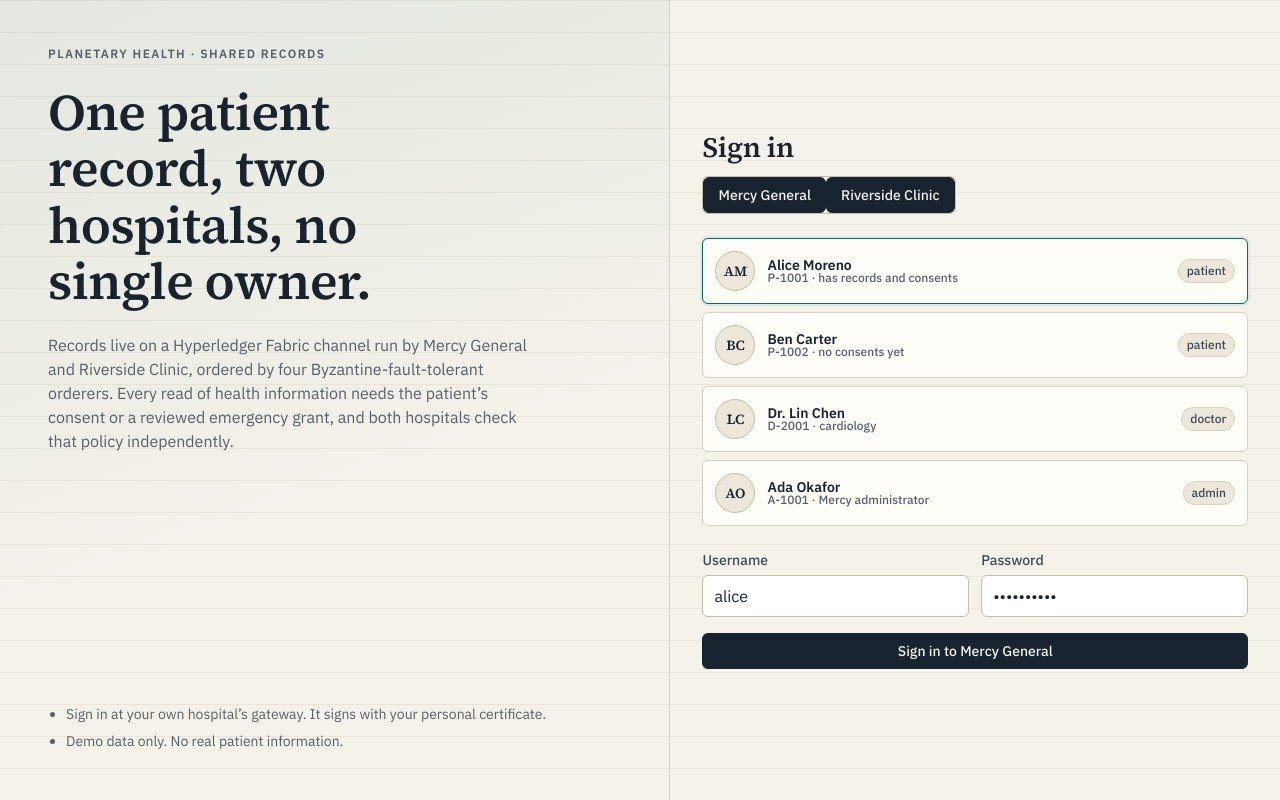
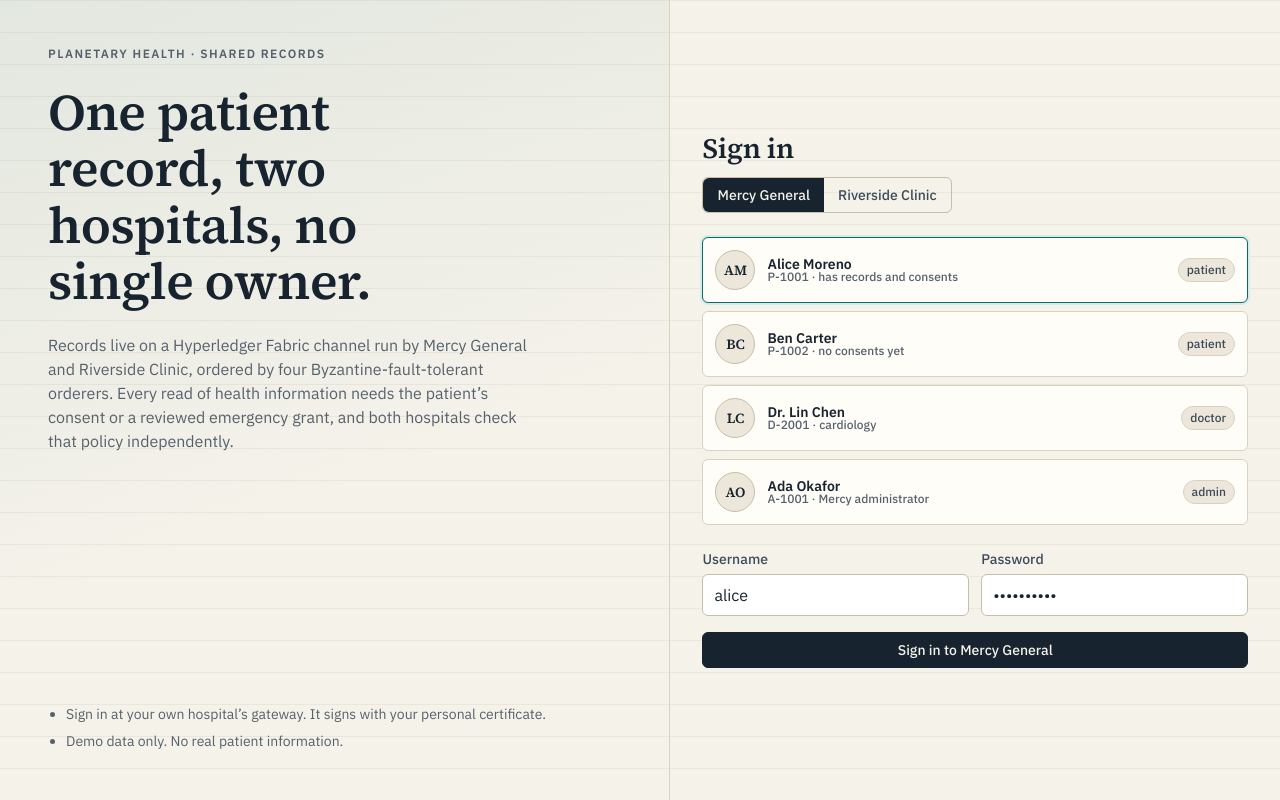
Before and after one commit to krishmdev/planetary-health, a React (Vite) app in the folder ui/: page / in a window 1280 px wide. Built offline with nearby package versions, Linux system fonts and the light colour scheme.

Commit message:
ui: hospital picker as a radio group; orderer1-4 labels and last-seen for down peers

```diff
--- a/ui/scripts/screenshots.mjs
+++ b/ui/scripts/screenshots.mjs
@@ -10,7 +10,7 @@
 
 async function signIn(page, org, user) {
   await page.goto(base);
-  if (org === 'org2') await page.getByRole('tab', { name: 'Riverside Clinic' }).click();
+  if (org === 'org2') await page.getByRole('radio', { name: 'Riverside Clinic' }).check({ force: true });
   await page.getByRole('button', { name: new RegExp(user.label) }).click();
   await page.getByRole('button', { name: /^Sign in to/ }).click();
   await page.waitForSelector('.page-head', { timeout: 120_000 });
--- a/ui/src/components/NetworkPanel.tsx
+++ b/ui/src/components/NetworkPanel.tsx
@@ -1,4 +1,5 @@
 import { useQuery } from '@tanstack/react-query';
+import { useRef } from 'react';
 import type { NetworkStatus } from '../api';
 import { useSession } from '../session';
 import { ErrorState, Loading } from './states';
@@ -8,6 +9,8 @@
 export function NetworkPanel() {
   const { api } = useSession();
   const q = useQuery({ queryKey: ['network'], queryFn: () => api<NetworkStatus>('GET', '/network/status'), refetchInterval: 4000 });
+  const lastSeen = useRef<Record<string, number>>({});
+  for (const p of q.data?.peers ?? []) if (p.up) lastSeen.current[p.name] = Date.parse(q.data!.checkedAt);
   if (q.isPending) return <Loading rows={2} label="Checking the network" />;
   if (q.error) return <ErrorState error={q.error} onRetry={() => q.refetch()} />;
   const s = q.data;
@@ -21,7 +24,7 @@
             <div key={o.name} role="listitem" className={`node ${o.up ? 'up' : 'down'} ${leader ? 'leader' : ''}`} aria-label={`${o.name} ${o.up ? 'up' : 'down'}${leader ? ', leader' : ''}`}>
               {leader && <span className="crown">leader</span>}
               <span className="light" aria-hidden />
-              <strong className="small">orderer{id === 1 ? '' : id}</strong>
+              <strong className="small">orderer{id}</strong>
               <span className="xs muted">{o.up ? `${o.ms} ms` : o.status}</span>
             </div>
           );
@@ -48,14 +51,14 @@
           {s.quorum.live} of {s.quorum.total} orderers up; {s.quorum.needed} are needed to commit. {s.quorum.live - s.quorum.needed === 1 ? 'One more can fail.' : s.quorum.live === s.quorum.needed ? 'No further failures tolerated.' : ''}
         </p>
       ) : (
-        <p className="banner red">
+        <p className="banner red" role="alert">
           Only {s.quorum.live} orderers up; {s.quorum.needed} are needed. Writes return 503 until one comes back.
         </p>
       )}
       <div className="row">
         {s.peers.map((p) => (
           <span key={p.name} className={`tag ${p.up ? 'ok' : 'bad'}`}>
-            <span className="dot" /> {p.name} {p.height !== undefined ? `· height ${p.height}` : ''}
+            <span className="dot" /> {p.name} {p.up ? (p.height !== undefined ? `· height ${p.height}` : '') : `· down, last seen ${lastSeen.current[p.name] ? new Date(lastSeen.current[p.name]!).toLocaleTimeString() : 'not this session'}`}
           </span>
         ))}
       </div>
--- a/ui/src/pages/Login.tsx
+++ b/ui/src/pages/Login.tsx
@@ -74,22 +74,24 @@
         )}
         <div className="stack" style={{ gap: 12 }}>
           <h2>Sign in</h2>
-          <div className="tabs" role="tablist" aria-label="Hospital">
+          <fieldset className="tabs">
+            <legend className="sr-only">Hospital</legend>
             {(Object.keys(ORGS) as OrgKey[]).map((k) => (
-              <button
-                key={k}
-                type="button"
-                role="tab"
-                aria-selected={org === k}
-                onClick={() => {
-                  setOrg(k);
-                  pick(PEOPLE[k][0]!.username);
-                }}
-              >
+              <label key={k} className={org === k ? 'on' : ''}>
+                <input
+                  type="radio"
+                  name="hospital"
+                  className="sr-only"
+                  checked={org === k}
+                  onChange={() => {
+                    setOrg(k);
+                    pick(PEOPLE[k][0]!.username);
+                  }}
+                />
                 {ORGS[k].name}
-              </button>
+              </label>
             ))}
-          </div>
+          </fieldset>
         </div>
         <div className="people" role="group" aria-label="Demo accounts">
           {PEOPLE[org].map((p) => (
```
